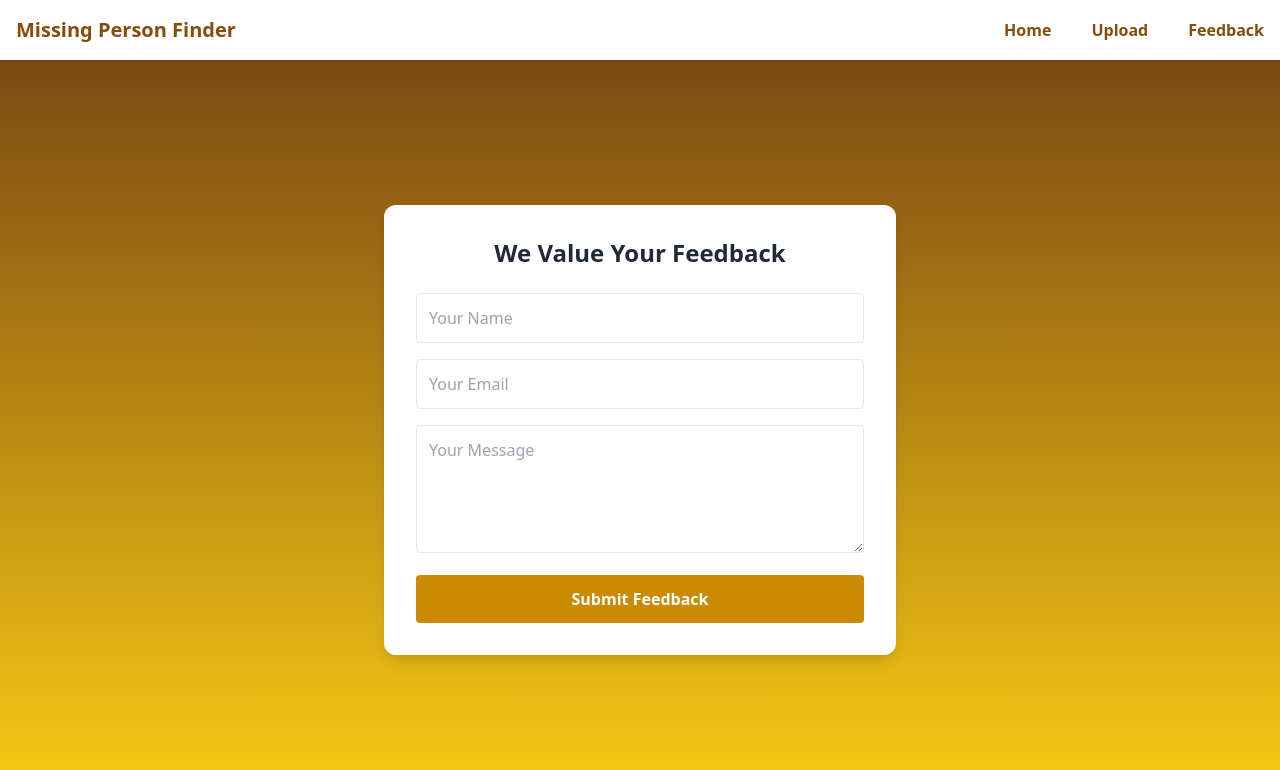
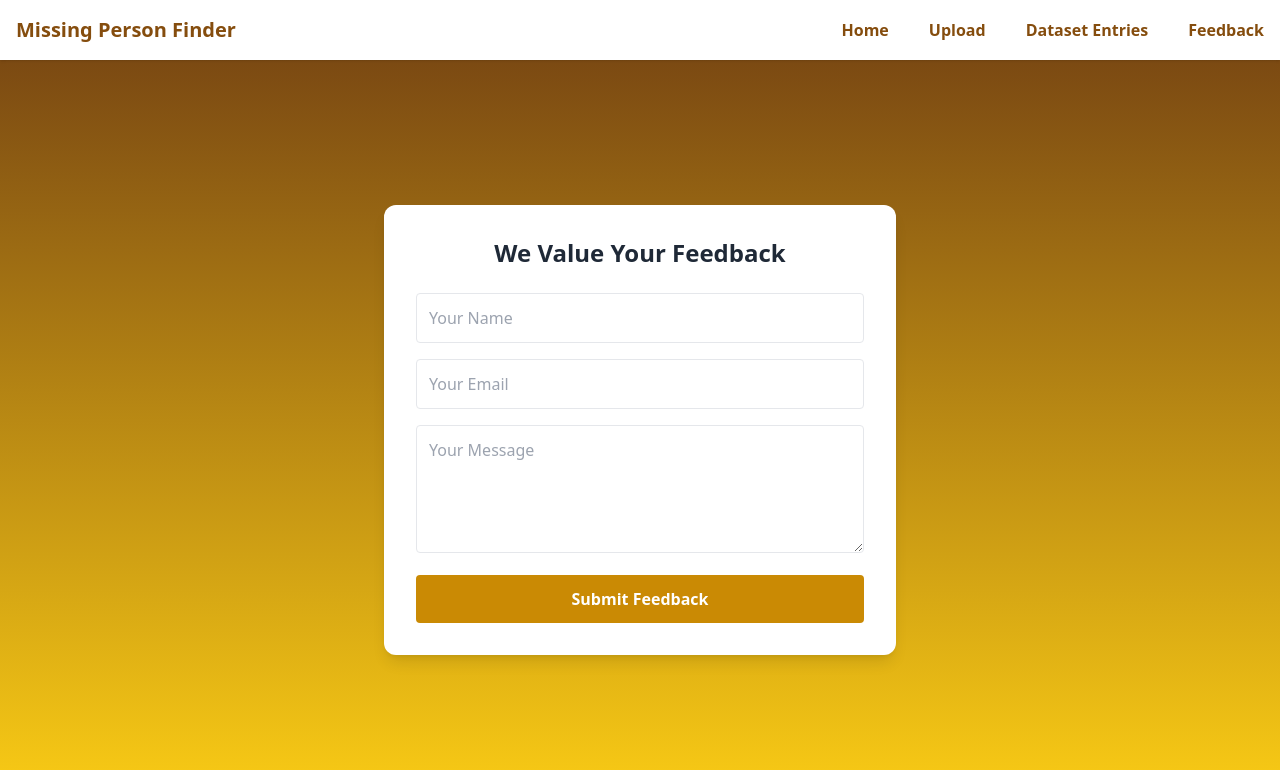
Before and after one commit to Soumilgit/Real-Time-Missing-Persons-Detection, a plain HTML site: page feedback.html in a window 1280 px wide. Drawn offline with nearby package versions, Linux system fonts and the light colour scheme.

Commit message:
Added back dataset entries navlink.

```diff
--- a/feedback.html
+++ b/feedback.html
@@ -26,6 +26,7 @@
     <div id="navbar" class="hidden lg:flex gap-10">
       <a href="index.html" class="hover:text-yellow-600">Home</a>
       <a href="upload.html" class="hover:text-yellow-600">Upload</a>
+      <a href="success.html" class="hover:text-blue-600">Dataset Entries</a>
       <a href="feedback.html" class="hover:text-yellow-600">Feedback</a>
     </div>
   </nav>
@@ -35,6 +36,7 @@
     <div class="flex flex-col items-center gap-4">
       <a href="index.html" class="text-xl text-yellow-800">Home</a>
       <a href="upload.html" class="text-xl text-yellow-800">Upload</a>
+      <a href="success.html" class="hover:text-blue-600">Dataset Entries</a>
       <a href="feedback.html" class="text-xl text-yellow-800">Feedback</a>
       <button id="closeMenu" class="text-xl text-yellow-800">Close</button>
     </div>
```
